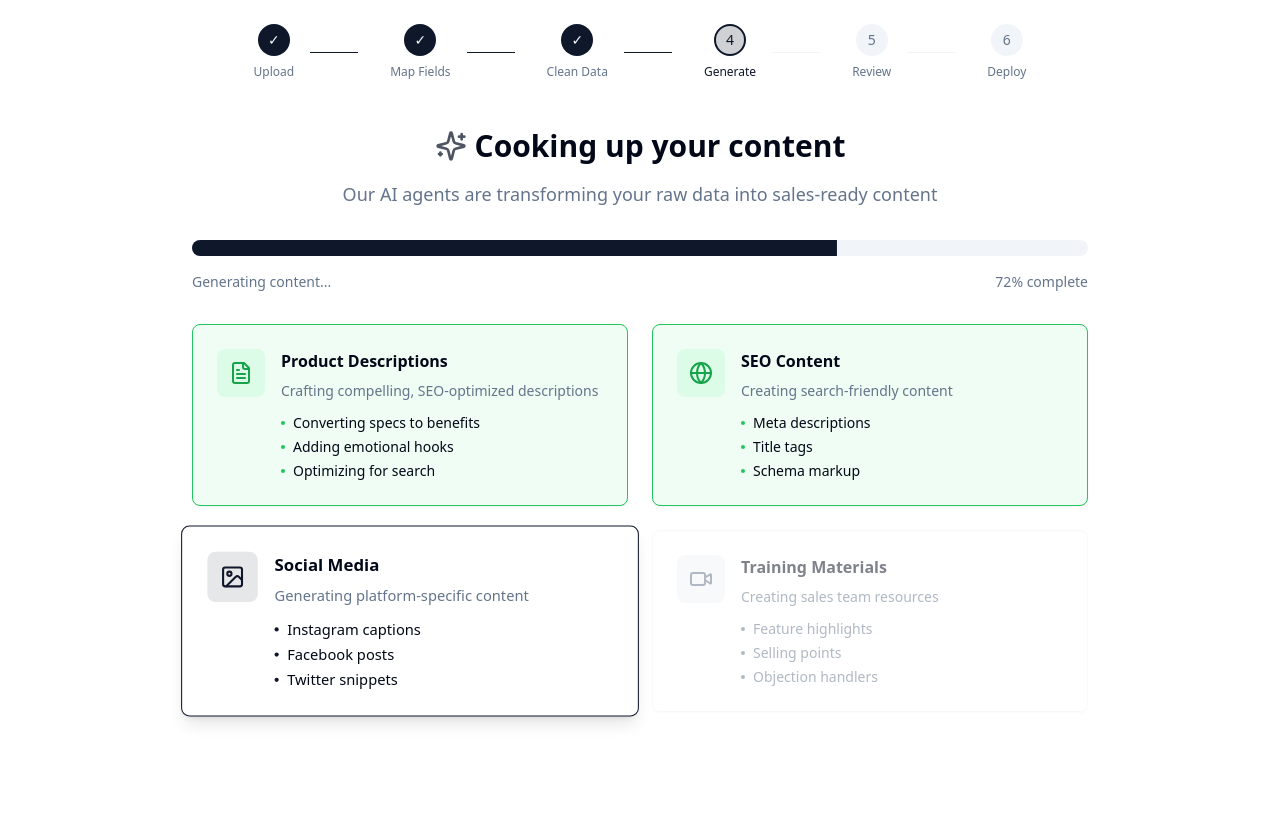
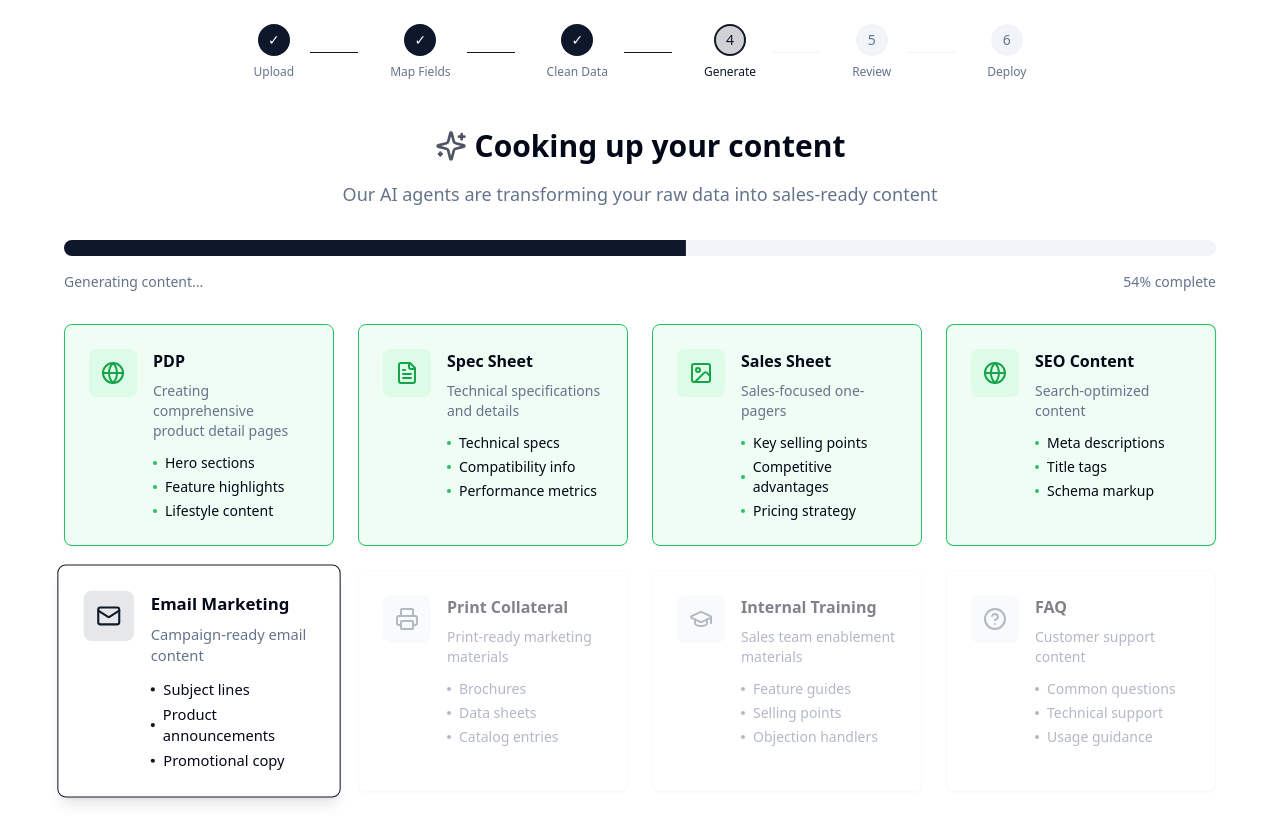
Before and after one commit to ConFrantzeskos/saleschefmvp, a React (Vite) app: page /generation in a window 1280 px wide. Built offline with nearby package versions, Linux system fonts and the light colour scheme.

Commit message:
feat: Add content generation options
Include PDP, Spec Sheet, Sales Sheet, SEO Content, Email Marketing, Print Collateral, Internal Training, and FAQ in the content generation section.

```diff
--- a/src/pages/ContentGeneration.tsx
+++ b/src/pages/ContentGeneration.tsx
@@ -4,7 +4,7 @@ import { useNavigate } from 'react-router-dom';
 import ProgressIndicator from '@/components/ProgressIndicator';
 import { Progress } from '@/components/ui/progress';
 import { Card, CardContent } from '@/components/ui/card';
-import { Sparkles, FileText, Image, Video, Globe } from 'lucide-react';
+import { Sparkles, FileText, Image, Video, Globe, Mail, Printer, GraduationCap, HelpCircle } from 'lucide-react';
 
 const ContentGeneration = () => {
   const navigate = useNavigate();
@@ -22,38 +22,62 @@ const ContentGeneration = () => {
 
   const generationTasks = [
     {
+      icon: Globe,
+      title: "PDP",
+      description: "Creating comprehensive product detail pages",
+      items: ["Hero sections", "Feature highlights", "Lifestyle content"]
+    },
+    {
       icon: FileText,
-      title: "Product Descriptions",
-      description: "Crafting compelling, SEO-optimized descriptions",
-      items: ["Converting specs to benefits", "Adding emotional hooks", "Optimizing for search"]
+      title: "Spec Sheet",
+      description: "Technical specifications and details",
+      items: ["Technical specs", "Compatibility info", "Performance metrics"]
+    },
+    {
+      icon: Image,
+      title: "Sales Sheet",
+      description: "Sales-focused one-pagers",
+      items: ["Key selling points", "Competitive advantages", "Pricing strategy"]
     },
     {
       icon: Globe,
       title: "SEO Content",
-      description: "Creating search-friendly content",
+      description: "Search-optimized content",
       items: ["Meta descriptions", "Title tags", "Schema markup"]
     },
     {
-      icon: Image,
-      title: "Social Media",
-      description: "Generating platform-specific content",
-      items: ["Instagram captions", "Facebook posts", "Twitter snippets"]
+      icon: Mail,
+      title: "Email Marketing",
+      description: "Campaign-ready email content",
+      items: ["Subject lines", "Product announcements", "Promotional copy"]
     },
     {
-      icon: Video,
-      title: "Training Materials",
-      description: "Creating sales team resources",
-      items: ["Feature highlights", "Selling points", "Objection handlers"]
+      icon: Printer,
+      title: "Print Collateral",
+      description: "Print-ready marketing materials",
+      items: ["Brochures", "Data sheets", "Catalog entries"]
+    },
+    {
+      icon: GraduationCap,
+      title: "Internal Training",
+      description: "Sales team enablement materials",
+      items: ["Feature guides", "Selling points", "Objection handlers"]
+    },
+    {
+      icon: HelpCircle,
+      title: "FAQ",
+      description: "Customer support content",
+      items: ["Common questions", "Technical support", "Usage guidance"]
     }
   ];
 
   useEffect(() => {
     const timer = setInterval(() => {
       setProgress(prev => {
-        const newProgress = prev + 2;
+        const newProgress = prev + 1.5;
 
         // Update current task based on progress
-        const taskProgress = Math.floor(newProgress / 25);
+        const taskProgress = Math.floor(newProgress / 12.5);
         if (taskProgress !== currentTask && taskProgress < generationTasks.length) {
           setCurrentTask(taskProgress);
         }
@@ -73,7 +97,7 @@ const ContentGeneration = () => {
     <div className="min-h-screen bg-background p-6">
       <ProgressIndicator steps={steps} />
 
-      <div className="max-w-4xl mx-auto">
+      <div className="max-w-6xl mx-auto">
         <div className="text-center mb-8">
           <div className="inline-flex items-center space-x-2 mb-4">
             <Sparkles className="w-8 h-8 text-primary animate-pulse" />
@@ -92,7 +116,7 @@ const ContentGeneration = () => {
           </div>
         </div>
 
-        <div className="grid grid-cols-1 md:grid-cols-2 gap-6">
+        <div className="grid grid-cols-1 md:grid-cols-2 lg:grid-cols-4 gap-6">
           {generationTasks.map((task, index) => {
             const isActive = index === currentTask;
             const isCompleted = index < currentTask;
```
